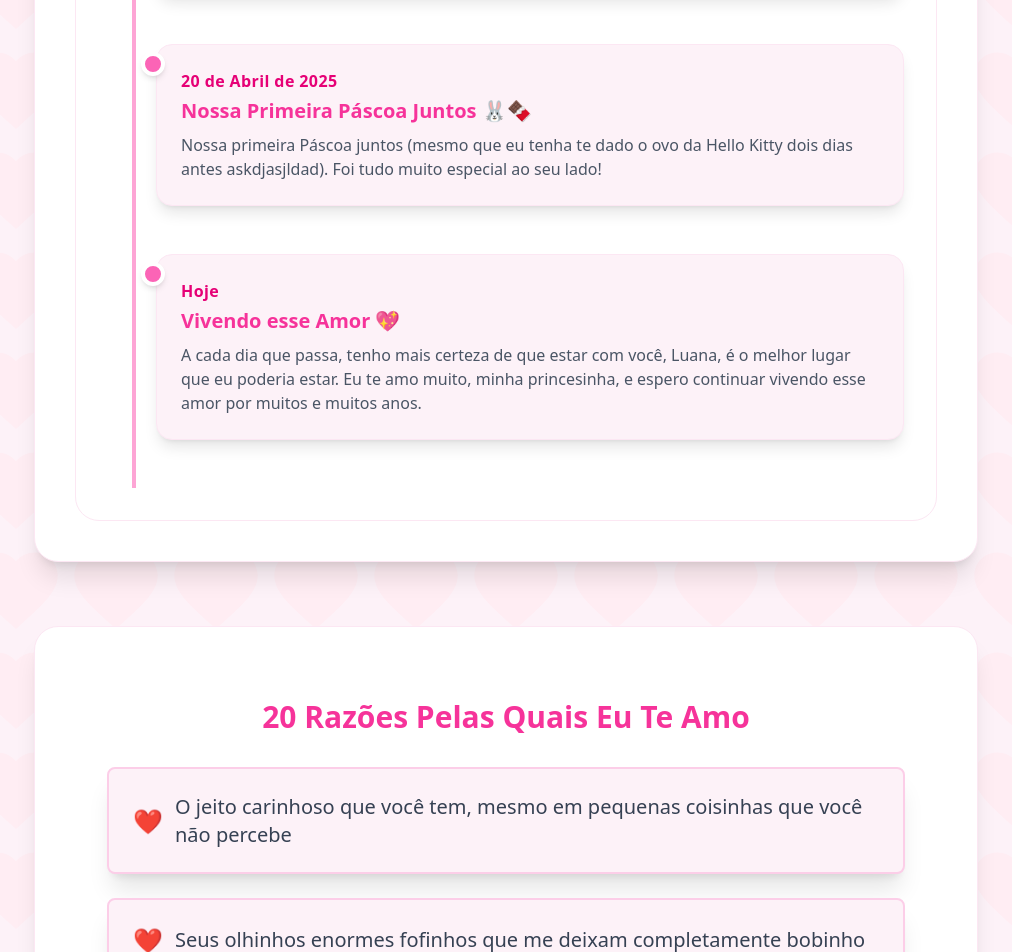
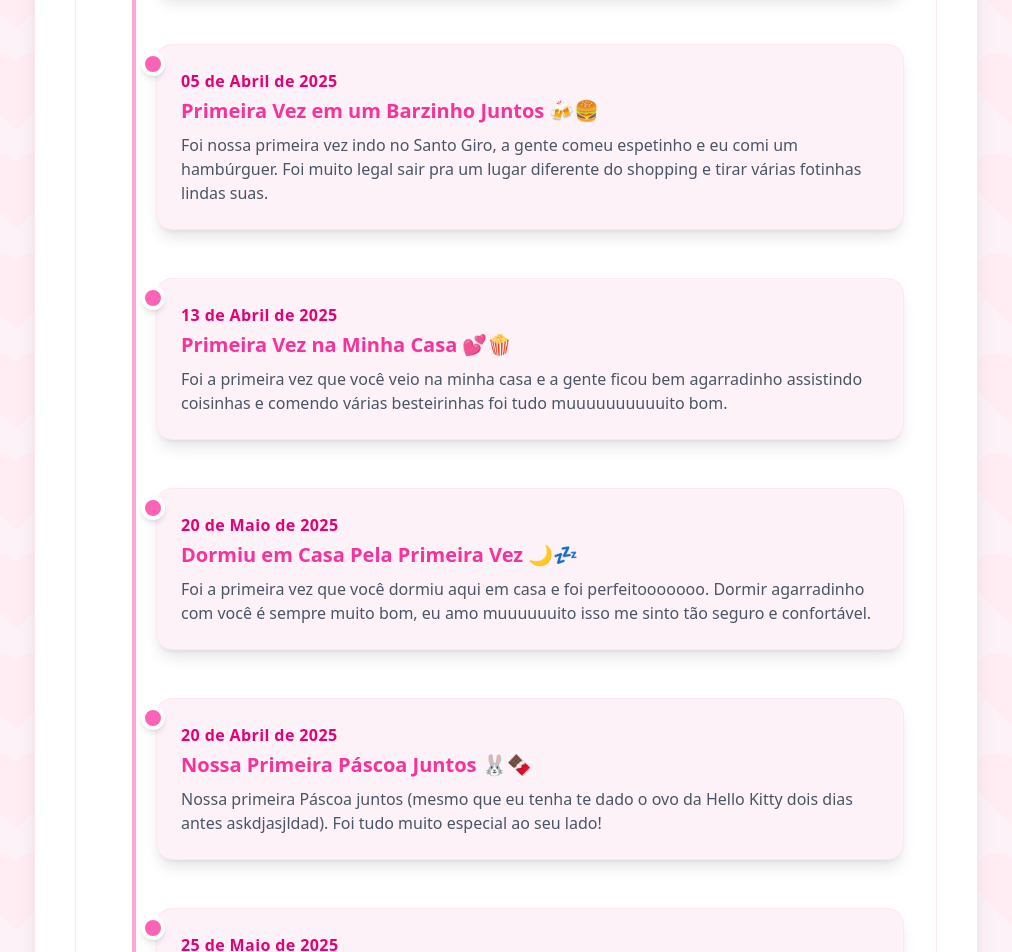
Before and after one commit to ngracioli/luana-valentines-app, a React (Vite) app: page / in a window 1280 px wide. Shown: the part 4060-5012 px from the top of the page, without its empty margins (134-1146 px from the left). Built offline with nearby package versions, Linux system fonts and the light colour scheme; no server answers.

Commit message:
feat: add more relationship milestones to timeline

```diff
--- a/src/components/TimeLine.jsx
+++ b/src/components/TimeLine.jsx
@@ -72,10 +72,38 @@ const events = [
         picture: "./src/assets/photo1.jpg",
     },
     {
+        date: "05 de Abril de 2025",
+        title: "Primeira Vez em um Barzinho Juntos 🍻🍔",
+        description:
+            "Foi nossa primeira vez indo no Santo Giro, a gente comeu espetinho e eu comi um hambúrguer. Foi muito legal sair pra um lugar diferente do shopping e tirar várias fotinhas lindas suas.",
+        picture: "./src/assets/photo1.jpg",
+    },
+    {
+        date: "13 de Abril de 2025",
+        title: "Primeira Vez na Minha Casa 💕🍿",
+        description:
+            "Foi a primeira vez que você veio na minha casa e a gente ficou bem agarradinho assistindo coisinhas e comendo várias besteirinhas foi tudo muuuuuuuuuuito bom.",
+        picture: "./src/assets/photo1.jpg",
+    },
+    {
+        date: "20 de Maio de 2025",
+        title: "Dormiu em Casa Pela Primeira Vez 🌙💤",
+        description:
+            "Foi a primeira vez que você dormiu aqui em casa e foi perfeitooooooo. Dormir agarradinho com você é sempre muito bom, eu amo muuuuuuito isso me sinto tão seguro e confortável.",
+        picture: "./src/assets/photo1.jpg",
+    },
+    {
         date: "20 de Abril de 2025",
         title: "Nossa Primeira Páscoa Juntos 🐰🍫",
         description:
             "Nossa primeira Páscoa juntos (mesmo que eu tenha te dado o ovo da Hello Kitty dois dias antes askdjasjldad). Foi tudo muito especial ao seu lado!",
+        picture: "./src/assets/photo1.jpg",
+    },
+    {
+        date: "25 de Maio de 2025",
+        title: "Primeiro Evento Geek Juntos 🎥🎮",
+        description:
+            "Foi a nossa primeira vez em um evento de anime / coisinhas geek, mesmo não tendo muita coisa, foi muito legal estar com você, poder compartilhar esse momentozinho contigo e aproveitar o nosso tempo juntos.",
         picture: "./src/assets/photo1.jpg",
     },
     {
```
